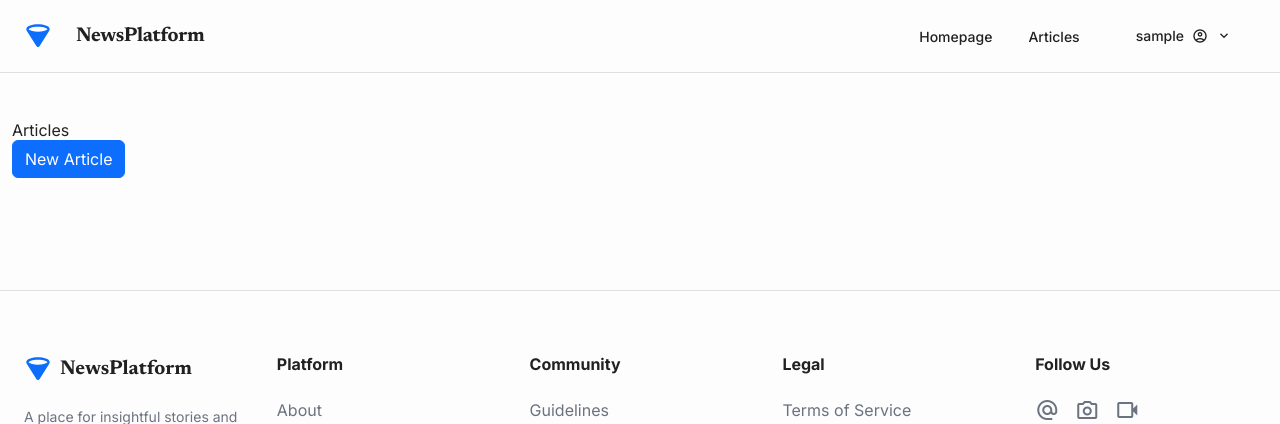
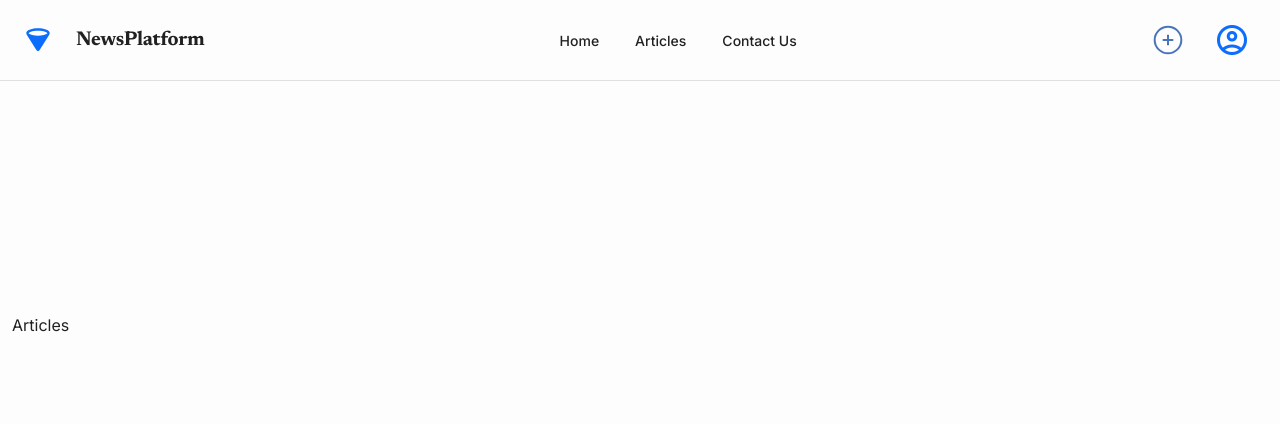
Before and after one commit to umer-tariq77400/news, a Django app: page /articles/ in a window 1280 px wide. Shown: the top 424 px of the page. Run offline with Django 5.2, Linux system fonts and the light colour scheme; the visitor is signed in with stand-in values (Sample User, id 1); data that the repository does not hold is empty; parts of the project's set-up code (start-up, migrations or seed data) failed here and were passed over; some libraries are stand-ins or nearby versions.

Commit message:
feat: Update CustomUser model and forms; add social links and remove age field

```diff
--- a/accounts/forms.py
+++ b/accounts/forms.py
@@ -10,7 +10,7 @@
     """
     class Meta:
         model = CustomUser
-        fields = ("username", "email")
+        fields = ("first_name", "last_name", "username", "email")
 
 
 class CustomUserChangeForm(UserChangeForm):
@@ -20,4 +20,5 @@
     """
     class Meta:
         model = CustomUser
-        fields = ("username", "email", "bio", "age", "profile_image")
+        fields = ("username", "email", "bio", "profile_image")
+''
--- a/accounts/models.py
+++ b/accounts/models.py
@@ -2,6 +2,9 @@
 from django.contrib.auth.models import AbstractUser
 
 class CustomUser(AbstractUser):
-    age = models.PositiveIntegerField(null=True, blank=True)
     bio = models.TextField(null=True, blank=True)
     profile_image = models.ImageField(upload_to='profile_images/', null=True, blank=True)
+    x_link = models.CharField(max_length=255, null=True, blank=True)
+    linkedin_link = models.CharField(max_length=255, null=True, blank=True)
+    github_link = models.CharField(max_length=255, null=True, blank=True)
+    website_link = models.CharField(max_length=255, null=True, blank=True)
--- a/articles/views.py
+++ b/articles/views.py
@@ -8,42 +8,20 @@
 
 
 class ArticleListView(ListView):
+    """View for listing articles.
+
+    Args:
+        ListView (ListView): Django's generic ListView.
+    """
     model = Article
     template_name = "article_list.html"
 
 
-class CommentGet(DetailView):
-    model = Article
-    template_name = "article_detail.html"
-
-    def get_context_data(self, **kwargs):
-        context = super().get_context_data(**kwargs)
-        context["form"] = CommentForm
-        return context
-
-
-class CommentPost(SingleObjectMixin, FormView):
-    model = Article
-    form_class = CommentForm
-    template_name = "article_detail.html"
-
-    def post(self, request, *args, **kwargs):
-        self.object = self.get_object()
-        return super().post(request, *args, **kwargs)
-
-    def form_valid(self, form):
-        comment = form.save(commit=False)
-        comment.article = self.object
-        comment.author = self.request.user
-        comment.save()
-        return super().form_valid(form)
-
-    def get_success_url(self):
-        article = self.object
-        return reverse("article_detail", kwargs={"pk": article.pk})
-
-
 class ArticleDetailView(LoginRequiredMixin, View):
+    """View for displaying article details along with comments.
+    Args:
+        View (View): Django's generic View.
+    """
     def get(self, request, *args, **kwargs):
         view = CommentGet.as_view()
         return view(request, *args, **kwargs)
@@ -82,3 +60,34 @@
     def form_valid(self, form):
         form.instance.author = self.request.user
         return super().form_valid(form)
+
+
+class CommentGet(DetailView):
+    model = Article
+    template_name = "article_detail.html"
+
+    def get_context_data(self, **kwargs):
+        context = super().get_context_data(**kwargs)
+        context["form"] = CommentForm
+        return context
+
+
+class CommentPost(SingleObjectMixin, FormView):
+    model = Article
+    form_class = CommentForm
+    template_name = "article_detail.html"
+
+    def post(self, request, *args, **kwargs):
+        self.object = self.get_object()
+        return super().post(request, *args, **kwargs)
+
+    def form_valid(self, form):
+        comment = form.save(commit=False)
+        comment.article = self.object
+        comment.author = self.request.user
+        comment.save()
+        return super().form_valid(form)
+
+    def get_success_url(self):
+        article = self.object
+        return reverse("article_detail", kwargs={"pk": article.pk})
--- a/templates/article_list.html
+++ b/templates/article_list.html
@@ -1,20 +1,15 @@
-{% extends 'base.html' %}
-
-{% block title %}Articles{% endblock title %}
-
-{% block content %}
+{% extends 'base.html' %} {% block title %}Articles{% endblock title %} {% block content %}
 <div class="container mt-5">
   <h1>Articles</h1>
-    <a href="{% url 'article_new' %}" class="btn btn-primary mb-3">New Article</a>
 
   <div class="row">
     {% for article in article_list %}
     <div class="col-md-4 mb-4">
       <div class="card h-100">
         {% if article.cover_image %}
-                    <img src="{{ article.cover_image.url }}" class="card-img-top" alt="{{ article.title }}" style="height: 200px; object-fit: cover;">
+        <img src="{{ article.cover_image.url }}" class="card-img-top" alt="{{ article.title }}" style="height: 200px; object-fit: cover" />
         {% else %}
-                    <div class="card-img-top bg-secondary" style="height: 200px; display: flex; align-items: center; justify-content: center;">
+        <div class="card-img-top bg-secondary" style="height: 200px; display: flex; align-items: center; justify-content: center">
           <span class="text-white">No Image</span>
         </div>
         {% endif %}
--- a/templates/base.html
+++ b/templates/base.html
@@ -60,8 +60,9 @@
         <header
           class="sticky top-0 z-50 flex justify-center border-b border-solid border-border-subtle dark:border-border-subtle-dark bg-background-light/80 dark:bg-background-dark/80 backdrop-blur-sm"
         >
-          <div class="flex items-center justify-between whitespace-nowrap px-4 sm:px-8 py-3 w-full max-w-7xl">
-            <div class="flex items-center gap-4 text-text-main dark:text-text-main-dark">
+          <div class="flex items-center justify-between whitespace-nowrap px-4 sm:px-8 py-3 w-full max-w-7xl gap-8">
+            <!-- Left: Logo -->
+            <div class="flex items-center gap-4 text-text-main dark:text-text-main-dark flex-shrink-0">
               <a href="{% url 'home' %}" class="flex items-center gap-4">
                 <div class="text-primary size-7">
                   <svg fill="none" viewbox="0 0 48 48" xmlns="http://www.w3.org/2000/svg">
@@ -80,24 +81,37 @@
                 <h2 class="text-xl font-bold leading-tight tracking-[-0.015em] font-display">NewsPlatform</h2>
               </a>
             </div>
-            <div class="flex flex-1 justify-end gap-8">
-              <div class="hidden md:flex items-center gap-9">
-                <a class="text-text-main dark:text-text-main-dark text-sm font-medium leading-normal hover:text-primary dark:hover:text-primary transition-colors" href="{% url 'home' %}">Homepage</a>
-                <a class="text-text-main dark:text-text-main-dark text-sm font-medium leading-normal hover:text-primary dark:hover:text-primary transition-colors" href="{% url 'article_list' %}"
-                  >Articles</a
-                >
-              </div>
-              <div class="flex gap-2 items-center">
+
+            <!-- Center: Navigation Links -->
+            <div class="hidden md:flex items-center gap-9 flex-1 justify-center">
+              <a class="text-text-main dark:text-text-main-dark text-sm font-medium leading-normal hover:text-primary dark:hover:text-primary transition-colors" href="{% url 'home' %}">Home</a>
+              <a class="text-text-main dark:text-text-main-dark text-sm font-medium leading-normal hover:text-primary dark:hover:text-primary transition-colors" href="{% url 'article_list' %}">Articles</a>
+              <a class="text-text-main dark:text-text-main-dark text-sm font-medium leading-normal hover:text-primary dark:hover:text-primary transition-colors" href="#">Contact Us</a>
+            </div>
+
+            <!-- Right: Auth/User Actions -->
+            <div class="flex gap-4 items-center flex-shrink-0">
                 {% if user.is_authenticated %}
+                <a href="{% url 'article_new' %}" title="Create Article" class="group cursor-pointer outline-none hover:rotate-90 duration-300">
+                  <svg
+                    xmlns="http://www.w3.org/2000/svg"
+                    width="32px"
+                    height="32px"
+                    viewBox="0 0 24 24"
+                    class="stroke-primary fill-none group-hover:stroke-primary group-active:stroke-blue-200 group-active:fill-blue-600 group-active:duration-0 duration-300 opacity-75 group-hover:opacity-100 transition-opacity"
+                  >
+                    <path d="M12 22C17.5 22 22 17.5 22 12C22 6.5 17.5 2 12 2C6.5 2 2 6.5 2 12C2 17.5 6.5 22 12 22Z" stroke-width="1.5"></path>
+                    <path d="M8 12H16" stroke-width="1.5"></path>
+                    <path d="M12 16V8" stroke-width="1.5"></path>
+                  </svg>
+                </a>
                 <div class="relative" id="userDropdown">
-                  <button class="flex items-center gap-2 h-10 px-4 text-text-main dark:text-text-main-dark text-sm font-medium hover:text-primary transition-colors" onclick="toggleDropdown()">
-                    <span class="truncate">{{ user.username }}</span>
+                  <button class="flex items-center justify-center h-12 w-12 rounded-full hover:ring-2 hover:ring-primary transition-all" onclick="toggleDropdown()">
                     {% if user.profile_image %}
-                    <img class="rounded-full w-6 h-6 object-cover" src="{{ user.profile_image.url }}" alt="{{ user.username }}" />
+                    <img class="rounded-full w-12 h-12 object-cover cursor-pointer" src="{{ user.profile_image.url }}" alt="{{ user.username }}" />
                     {% else %}
-                    <span class="material-symbols-outlined text-base">account_circle</span>
+                    <span class="material-symbols-outlined text-4xl text-primary cursor-pointer">account_circle</span>
                     {% endif %}
-                    <span class="material-symbols-outlined text-base">expand_more</span>
                   </button>
                   <!-- Dropdown Menu -->
                   <div
--- a/templates/registration/profile.html
+++ b/templates/registration/profile.html
@@ -7,7 +7,6 @@
   <p><strong>Username:</strong> {{ user.username }}</p>
   <p><strong>Email:</strong> {{ user.email }}</p>
   <p><strong>Bio:</strong> {{ user.bio }}</p>
-  <p><strong>Age:</strong> {{ user.age }}</p>
   {% if user.profile_image %}
     <p><strong>Profile Image:</strong></p>
     <img src="{{ user.profile_image.url }}" alt="Profile Image" style="max-width:200px; max-height:200px;">
```
Also changed, not shown: accounts/admin.py (+7 -7 lines), accounts/migrations/0001_initial.py, accounts/migrations/0004_customuser_github_link_customuser_linkedin_link_and_more.py (added). Lines whose indentation alone changed are shown as unchanged.
